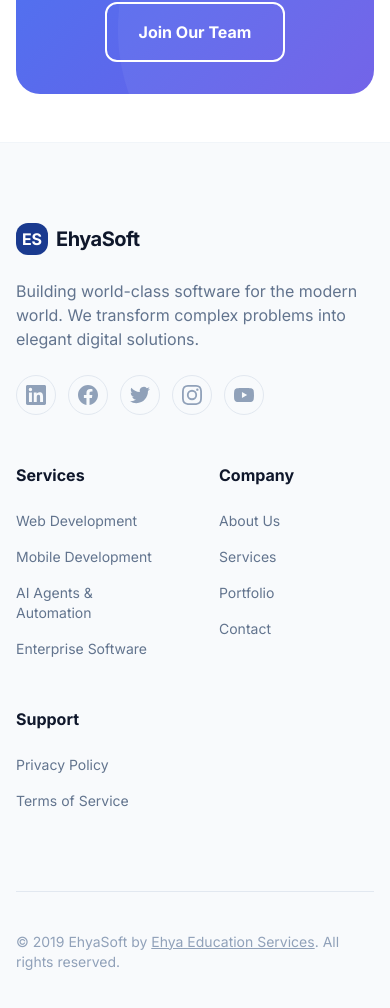
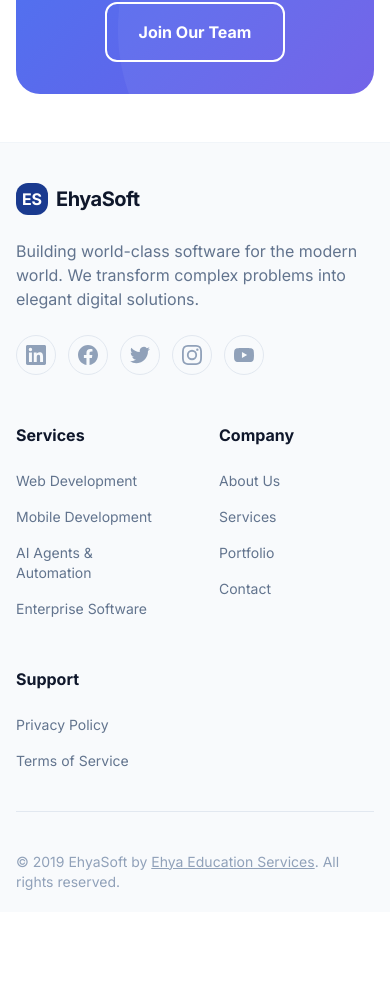
Before and after one commit to Muhmmad-Sufyan/ehya-soft, a Next.js app: page /about in a window 390 px wide. Shown: the part 4465-5473 px from the top of the page. After the commit the page ends 5377 px from the top, so only its background shows below. Built offline with nearby package versions, Linux system fonts and the light colour scheme.

Commit message:
fix the some spacing issue

```diff
--- a/src/app/layout.js
+++ b/src/app/layout.js
@@ -19,7 +19,7 @@ export default function RootLayout({ children }) {
       </head>
       <body className="font-sans text-slate-900 bg-white selection:bg-primary selection:text-white min-h-screen flex flex-col">
         <Header />
-        <main className="flex-1">{children}</main>
+        <main className="flex-1 overflow-hidden">{children}</main>
         <Footer />
       </body>
     </html>
--- a/src/components/Footer.jsx
+++ b/src/components/Footer.jsx
@@ -2,9 +2,9 @@ import Link from "next/link";
 
 export default function Footer() {
   return (
-    <footer className="bg-slate-50 pt-20 pb-10 border-t border-slate-100">
+    <footer className="bg-slate-50 pt-10 md:pt-20 pb-5 md:pb-10 border-t border-slate-100">
       <div className="max-w-7xl mx-auto px-4">
-        <div className="grid grid-cols-2 md:grid-cols-4 lg:grid-cols-5 gap-12 mb-20">
+        <div className="grid grid-cols-2 md:grid-cols-4 lg:grid-cols-5 gap-12 mb-10 md:mb-20">
           <div className="col-span-2 lg:col-span-2">
             <div className="flex items-center gap-2 mb-6">
               <div className="w-8 h-8 bg-primary rounded-custom flex items-center justify-center">
--- a/src/components/home/HeroSection.jsx
+++ b/src/components/home/HeroSection.jsx
@@ -2,7 +2,7 @@ import Link from "next/link";
 
 export default function HeroSection() {
   return (
-    <section className="relative overflow-hidden pt-20">
+    <section className="relative overflow-hidden  pt-10 md:pt-20">
       <div className="hero-glow -top-40 -left-40 bg-blue-500/20"></div>
       <div className="hero-glow bottom-0 -right-20 opacity-50"></div>
       <div className="max-w-7xl mx-auto px-4 sm:px-6 lg:px-8 relative">
```
